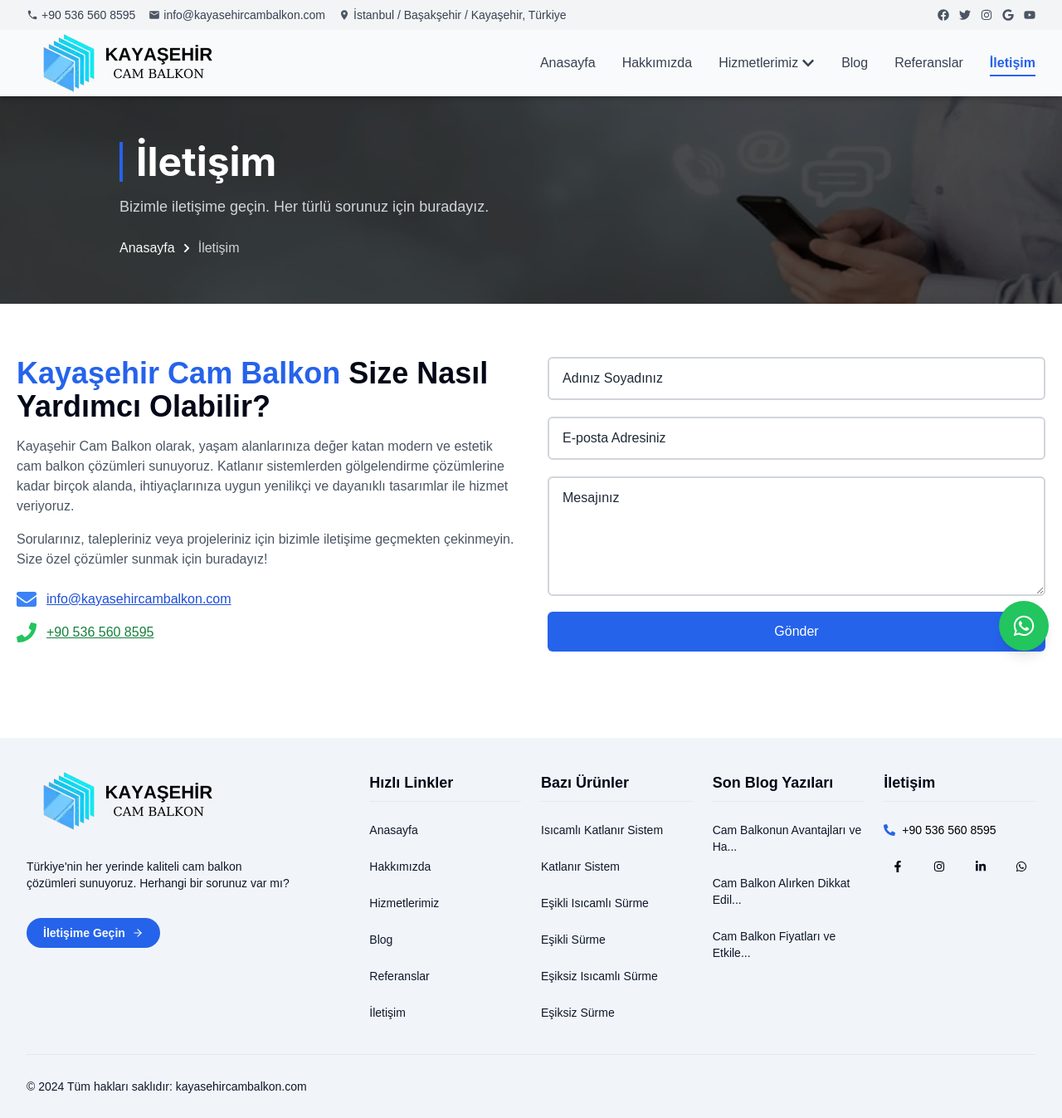
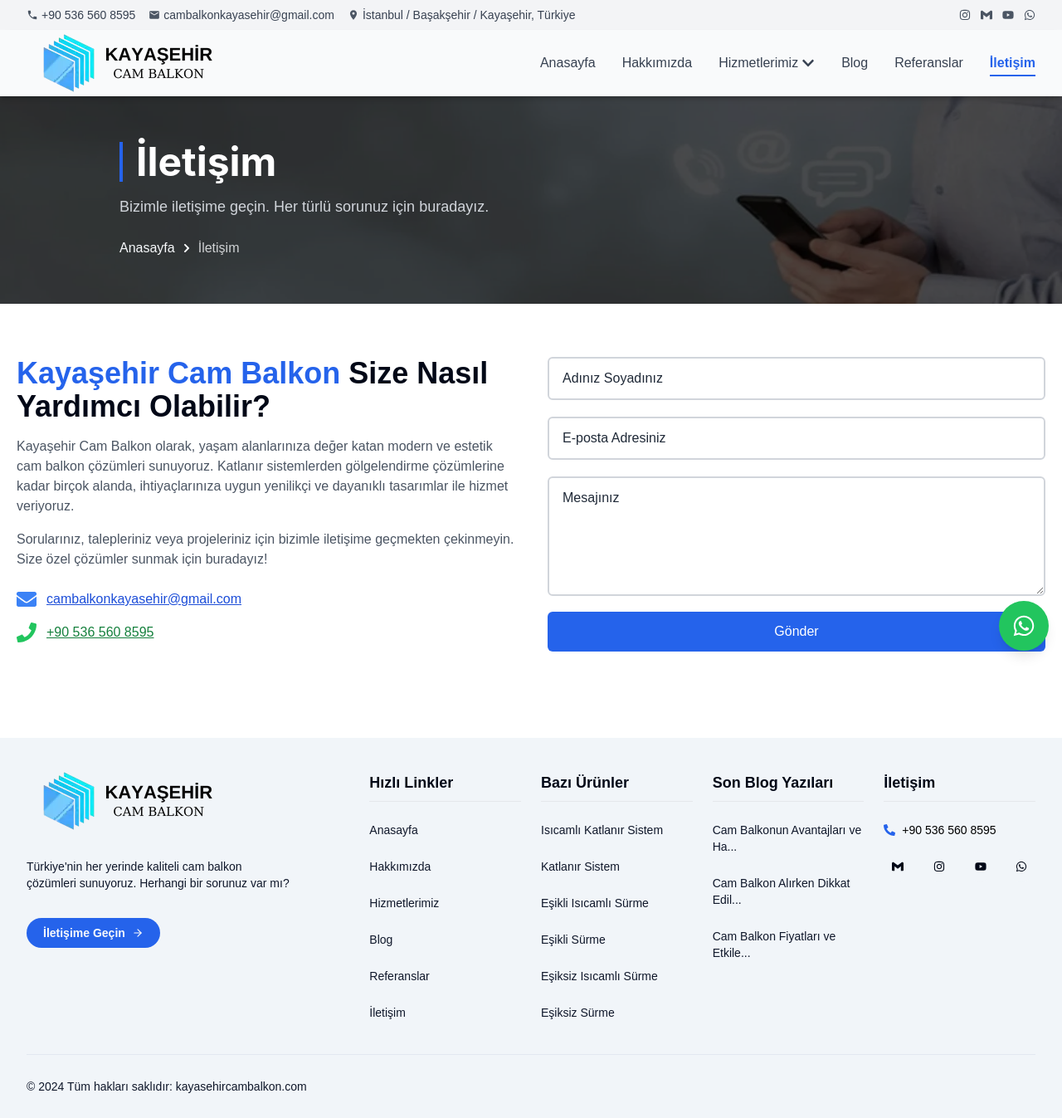
Before and after one commit to yunusmertofficial/kayasehircambalkon, a Next.js app: page /iletisim in a window 1280 px wide. Shown: the whole page at 83% size. Built offline with nearby package versions, Linux system fonts and the light colour scheme.

Commit message:
Update contact information and social media links in footer and header components

```diff
--- a/src/app/iletisim/page.tsx
+++ b/src/app/iletisim/page.tsx
@@ -58,10 +58,10 @@ export default function Contact() {
                   <div className="flex items-center text-gray-600">
                     <FaEnvelope className="w-6 h-6 text-blue-500" />
                     <a
-                      href="mailto:info@kayasehircambalkon.com"
+                      href="mailto:cambalkonkayasehir@gmail.com"
                       className="text-base underline ml-3 text-blue-700"
                     >
-                      info@kayasehircambalkon.com
+                      cambalkonkayasehir@gmail.com
                     </a>
                   </div>
                   {/* Phone */}
--- a/src/components/Footer/FooterContact.tsx
+++ b/src/components/Footer/FooterContact.tsx
@@ -1,12 +1,8 @@
 import React from "react";
-import { FaPhoneAlt } from "react-icons/fa";
+import { FaPhoneAlt, FaYoutube } from "react-icons/fa";
 import Link from "next/link";
-import {
-  FaFacebookF,
-  FaInstagram,
-  FaLinkedinIn,
-  FaWhatsapp,
-} from "react-icons/fa";
+import { FaInstagram, FaWhatsapp } from "react-icons/fa";
+import { SiGmail } from "react-icons/si";
 
 export const FooterContact = () => {
   return (
@@ -27,28 +23,28 @@ export const FooterContact = () => {
         </li>
         <li className="flex mt-4 space-x-4">
           <Link
-            href="https://facebook.com"
+            href="mailto:cambalkonkayasehir@gmail.com"
             className="w-9 h-9 bg-muted flex justify-center items-center rounded-full hover:bg-primary transition-all"
             aria-label="Facebook"
           >
-            <FaFacebookF className="text-foreground" />
+            <SiGmail className="text-foreground" />
           </Link>
           <Link
-            href="https://instagram.com"
+            href="https://instagram.com/kayasehircambalkon"
             className="w-9 h-9 bg-muted flex justify-center items-center rounded-full hover:bg-primary transition-all"
             aria-label="Instagram"
           >
             <FaInstagram className="text-foreground" />
           </Link>
           <Link
-            href="https://linkedin.com"
+            href="https://www.youtube.com/channel/UC3qqkhOpd8YYLrlacBT6Exw"
             className="w-9 h-9 bg-muted flex justify-center items-center rounded-full hover:bg-primary transition-all"
             aria-label="LinkedIn"
           >
-            <FaLinkedinIn className="text-foreground" />
+            <FaYoutube className="text-foreground" />
           </Link>
           <Link
-            href="https://wa.me"
+            href="https://wa.me/905365608595"
             className="w-9 h-9 bg-muted flex justify-center items-center rounded-full hover:bg-primary transition-all"
             aria-label="WhatsApp"
           >
--- a/src/components/Header/TopBar.tsx
+++ b/src/components/Header/TopBar.tsx
@@ -1,11 +1,7 @@
-import {
-  FaFacebook,
-  FaTwitter,
-  FaInstagram,
-  FaGoogle,
-  FaYoutube,
-} from "react-icons/fa";
+import Link from "next/link";
+import { FaInstagram, FaYoutube, FaWhatsapp } from "react-icons/fa";
 import { MdPhone, MdEmail, MdLocationOn } from "react-icons/md";
+import { SiGmail } from "react-icons/si";
 
 const TopBar: React.FC = () => {
   return (
@@ -18,7 +14,7 @@ const TopBar: React.FC = () => {
           </span>
           <span className="flex items-center space-x-1">
             <MdEmail className="text-gray-600" />
-            <span>info@kayasehircambalkon.com</span>
+            <span>cambalkonkayasehir@gmail.com</span>
           </span>
           <span className="flex items-center space-x-1">
             <MdLocationOn className="text-gray-600" />
@@ -26,11 +22,18 @@ const TopBar: React.FC = () => {
           </span>
         </div>
         <div className="flex items-center space-x-3">
-          <FaFacebook className="text-gray-600 hover:text-blue-600 cursor-pointer" />
-          <FaTwitter className="text-gray-600 hover:text-blue-400 cursor-pointer" />
-          <FaInstagram className="text-gray-600 hover:text-pink-600 cursor-pointer" />
-          <FaGoogle className="text-gray-600 hover:text-red-600 cursor-pointer" />
-          <FaYoutube className="text-gray-600 hover:text-red-500 cursor-pointer" />
+          <Link href="https://www.instagram.com/kayasehircambalkon/">
+            <FaInstagram className="text-gray-600 hover:text-pink-600 cursor-pointer" />
+          </Link>
+          <Link href="mailto:cambalkonkayasehir@gmail.com">
+            <SiGmail className="text-gray-600 hover:text-red-600 cursor-pointer" />
+          </Link>
+          <Link href="https://www.youtube.com/channel/UC3qqkhOpd8YYLrlacBT6Exw">
+            <FaYoutube className="text-gray-600 hover:text-red-500 cursor-pointer" />
+          </Link>
+          <Link href="https://wa.me/905365608595">
+            <FaWhatsapp className="text-gray-600 hover:text-green-500 cursor-pointer" />
+          </Link>
         </div>
       </div>
     </div>
```
